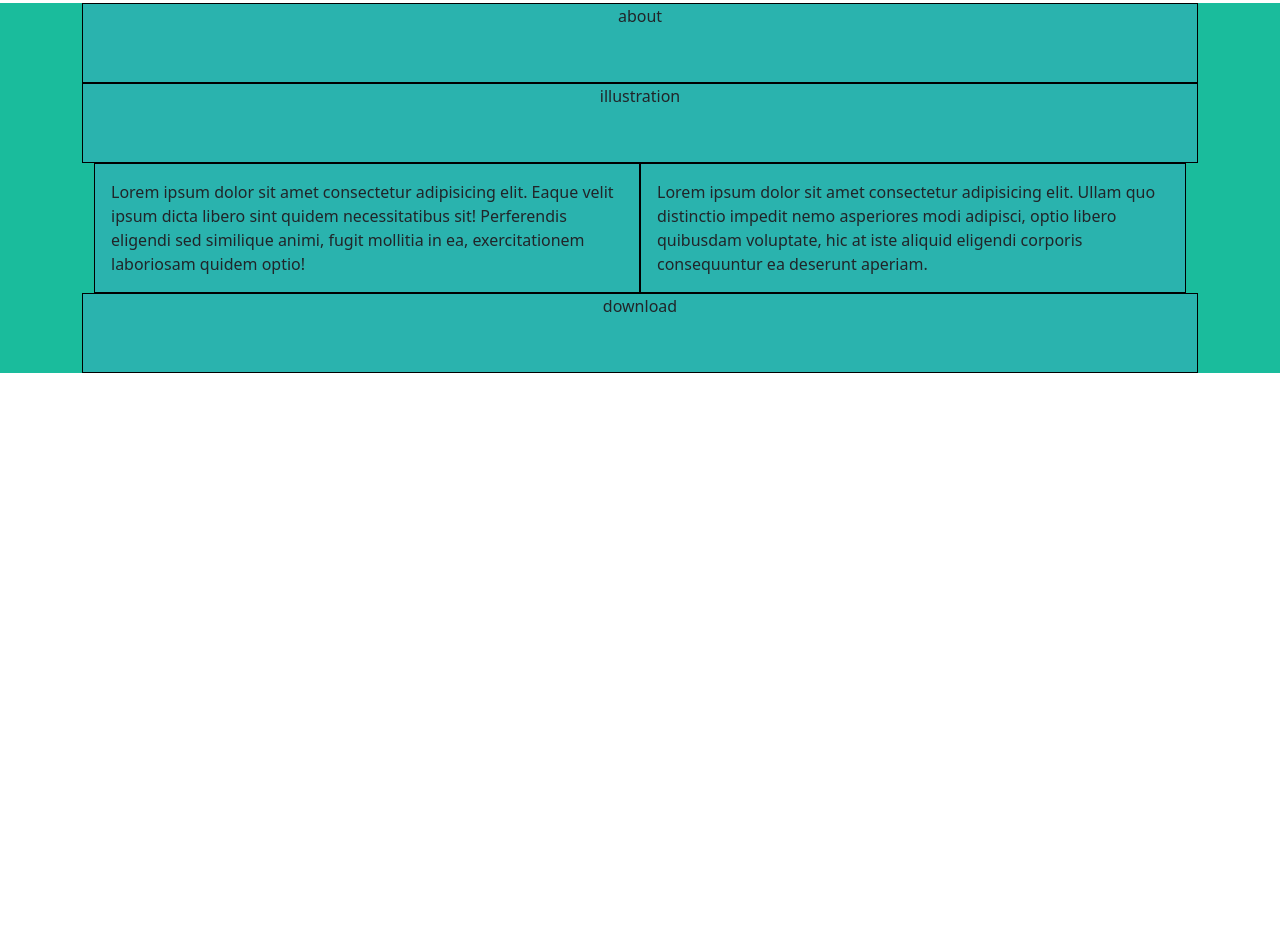
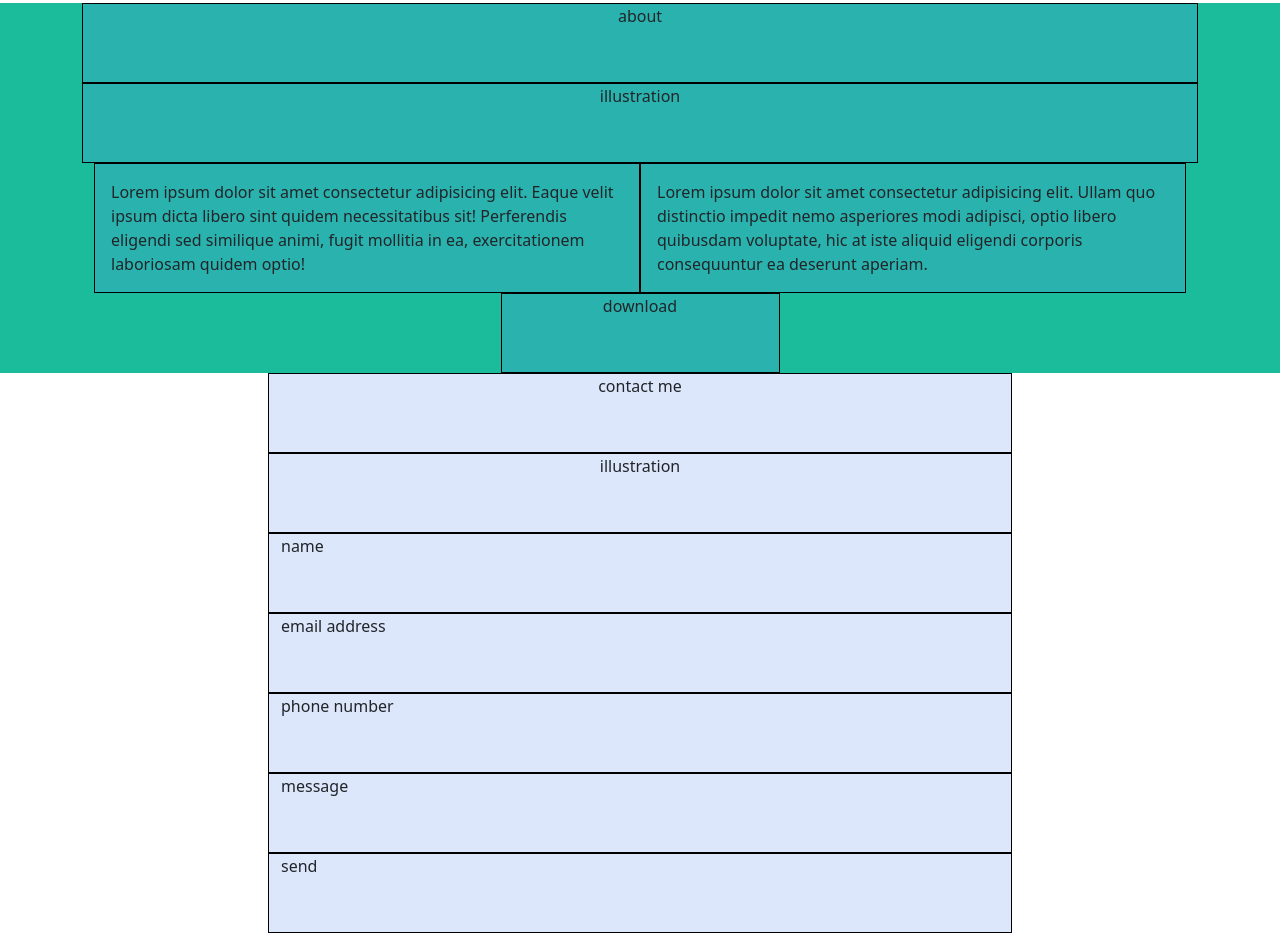
Before and after one commit to FraRussotto/html-css-bootstrap-freelancer, a plain HTML site: page index.html in a window 1280 px wide. Shown: the part 1229-2162 px from the top of the page. Before the commit the page ends 1602 px from the top, so only its background shows below. Drawn offline with nearby package versions, Linux system fonts and the light colour scheme.

Commit message:
[ADD] Section Contact

```diff
--- a/index.html
+++ b/index.html
@@ -59,11 +59,23 @@
       <div class="row container row-cols-1 d-flex justify-content-center">
         <div class="col text-center">about</div>
         <div class="col text-center">illustration</div>
-        <div class="row row-cols-1 row-cols-md-2">
-          <div class="col p-3">Lorem ipsum dolor sit amet consectetur adipisicing elit. Eaque velit ipsum dicta libero sint quidem necessitatibus sit! Perferendis eligendi sed similique animi, fugit mollitia in ea, exercitationem laboriosam quidem optio!</div>
-          <div class="col p-3">Lorem ipsum dolor sit amet consectetur adipisicing elit. Ullam quo distinctio impedit nemo asperiores modi adipisci, optio libero quibusdam voluptate, hic at iste aliquid eligendi corporis consequuntur ea deserunt aperiam.</div>
+        <div class="row row-cols-1 d-flex justify-content-center row-cols-md-2 ">
+          <div class="col-8 p-3">Lorem ipsum dolor sit amet consectetur adipisicing elit. Eaque velit ipsum dicta libero sint quidem necessitatibus sit! Perferendis eligendi sed similique animi, fugit mollitia in ea, exercitationem laboriosam quidem optio!</div>
+          <div class="col-8 p-3">Lorem ipsum dolor sit amet consectetur adipisicing elit. Ullam quo distinctio impedit nemo asperiores modi adipisci, optio libero quibusdam voluptate, hic at iste aliquid eligendi corporis consequuntur ea deserunt aperiam.</div>
         </div>
-        <div class="col text-center">download</div>
+        <div class="col-3 text-center">download</div>
+      </div>
+    </section>
+
+    <section class="contact d-flex justify-content-center">
+      <div class="row container row-cols-1 d-flex justify-content-center">
+        <div class="col-8 text-center">contact me</div>
+        <div class="col-8 text-center">illustration</div>
+        <div class="col-8">name</div>
+        <div class="col-8">email address</div>
+        <div class="col-8">phone number</div>
+        <div class="col-8">message</div>
+        <div class="col-8">send</div>
       </div>
     </section>
   </main>
```
